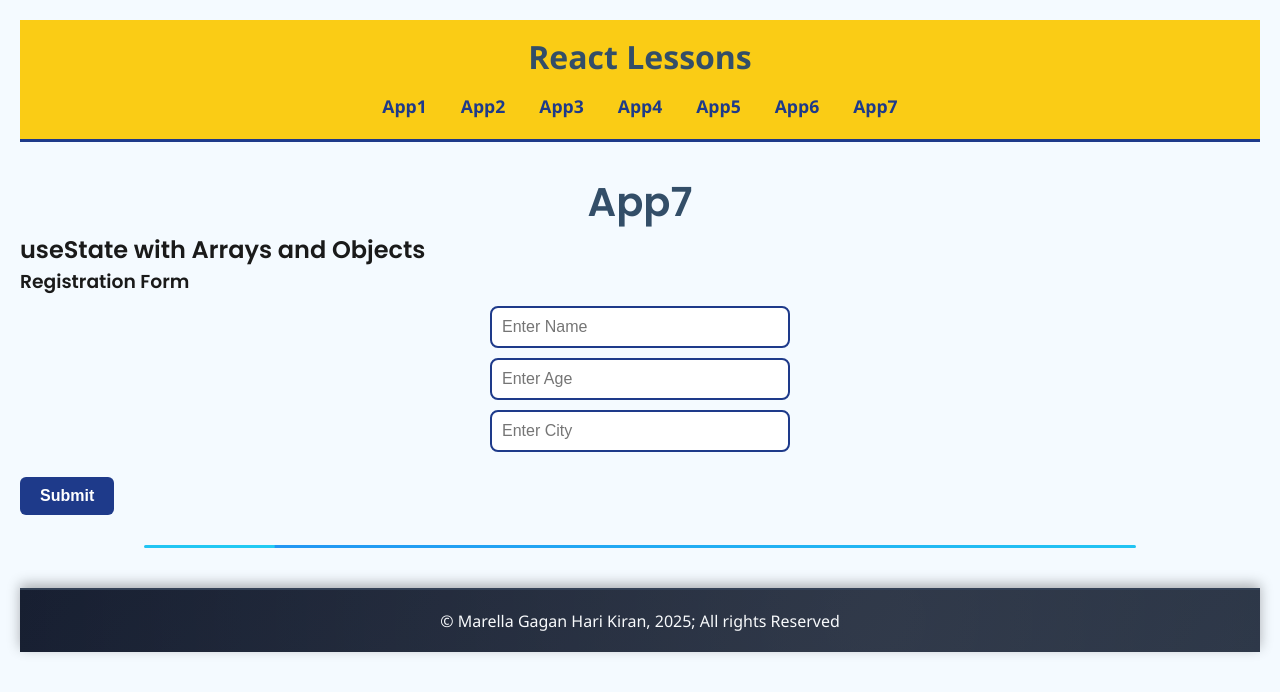
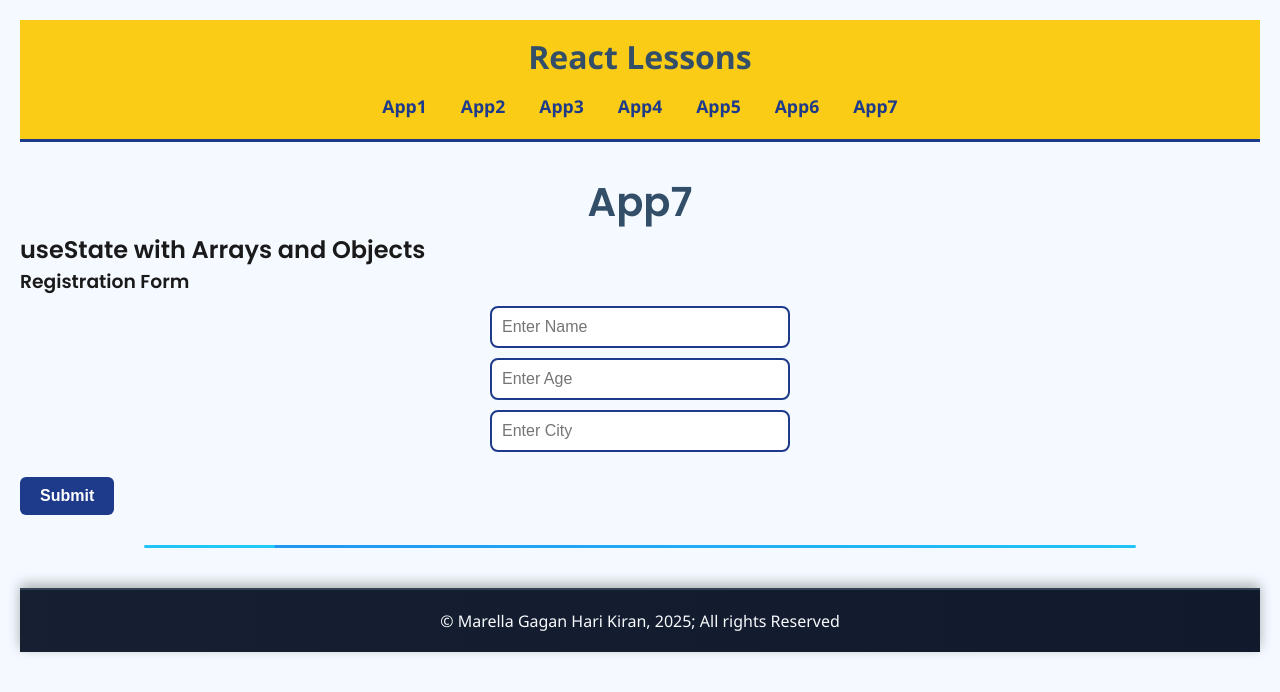
Before and after one commit to Gaganharikiranmarella/react-apps, a React (Vite) app: page /app7 in a window 1280 px wide. Shown: the top 692 px of the page. Built offline with nearby package versions, Linux system fonts and the light colour scheme.

Commit message:
minor update

```diff
--- a/src/components/Footer.css
+++ b/src/components/Footer.css
@@ -1,5 +1,7 @@
 .App-Footer-Row {
-  background: linear-gradient(135deg, #0f172a, #1e293b);
+  background: linear-gradient(270deg, #0f172a, #1e293b, #0f172a);
+  background-size: 600% 600%;
+  animation: animatedBackground 10s ease infinite;
   color: #f8fafc;
   text-align: center;
   padding: 20px 15px;
@@ -8,41 +10,14 @@
   border-top: 2px solid #334155;
   margin-top: 40px;
   word-wrap: break-word;
-  animation: fadeInUp 1s ease-out;
   box-shadow: 0 -4px 12px rgba(0, 0, 0, 0.3);
   position: relative;
   overflow: hidden;
   z-index: 10;
 }
 
-.App-Footer-Row::before {
-  content: "";
-  position: absolute;
-  top: 0;
-  left: -100%;
-  height: 100%;
-  width: 300%;
-  background: radial-gradient(circle, rgba(255,255,255,0.1) 0%, transparent 70%);
-  animation: shineEffect 5s linear infinite;
-  z-index: -1;
+@keyframes animatedBackground {
+  0% { background-position: 0% 50%; }
+  50% { background-position: 100% 50%; }
+  100% { background-position: 0% 50%; }
 }
-
-@keyframes fadeInUp {
-  0% {
-    opacity: 0;
-    transform: translateY(30px);
-  }
-  100% {
-    opacity: 1;
-    transform: translateY(0);
-  }
-}
-
-@keyframes shineEffect {
-  0% {
-    left: -100%;
-  }
-  100% {
-    left: 100%;
-  }
-}
```
